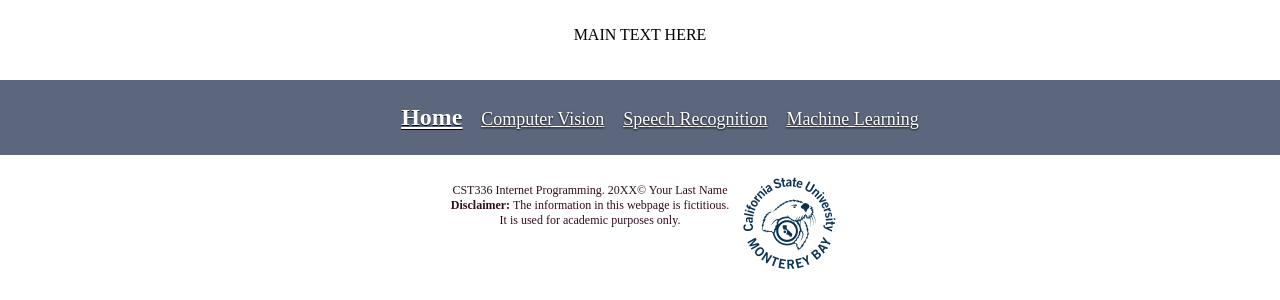
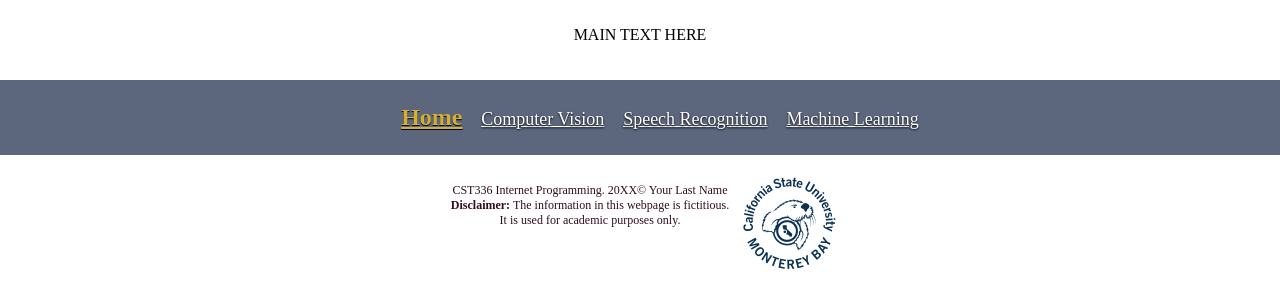
Before and after one commit to ndorazio137/CST336hw1, a PHP site: page /index.php in a window 1280 px wide, with the pointer over the restyled element. Shown: the part 346-646 px from the top of the page. Run offline with PHP 8.4, Linux system fonts and the light colour scheme.

Commit message:
checking color

```diff
--- a/css/styles.css
+++ b/css/styles.css
@@ -67,6 +67,7 @@ nav {
 }
 
 .bottom-menu nav a:hover {
+    color: #D4AF37;
     font-size: 1em;
     transition: .9s;
     text-shadow: 0px 1px 0px #000000;
@@ -78,7 +79,6 @@ nav {
 
 .bottom-menu nav a:active {
     color: black;
-    padding: 0%;
 }
 
 .footer-text {
```
